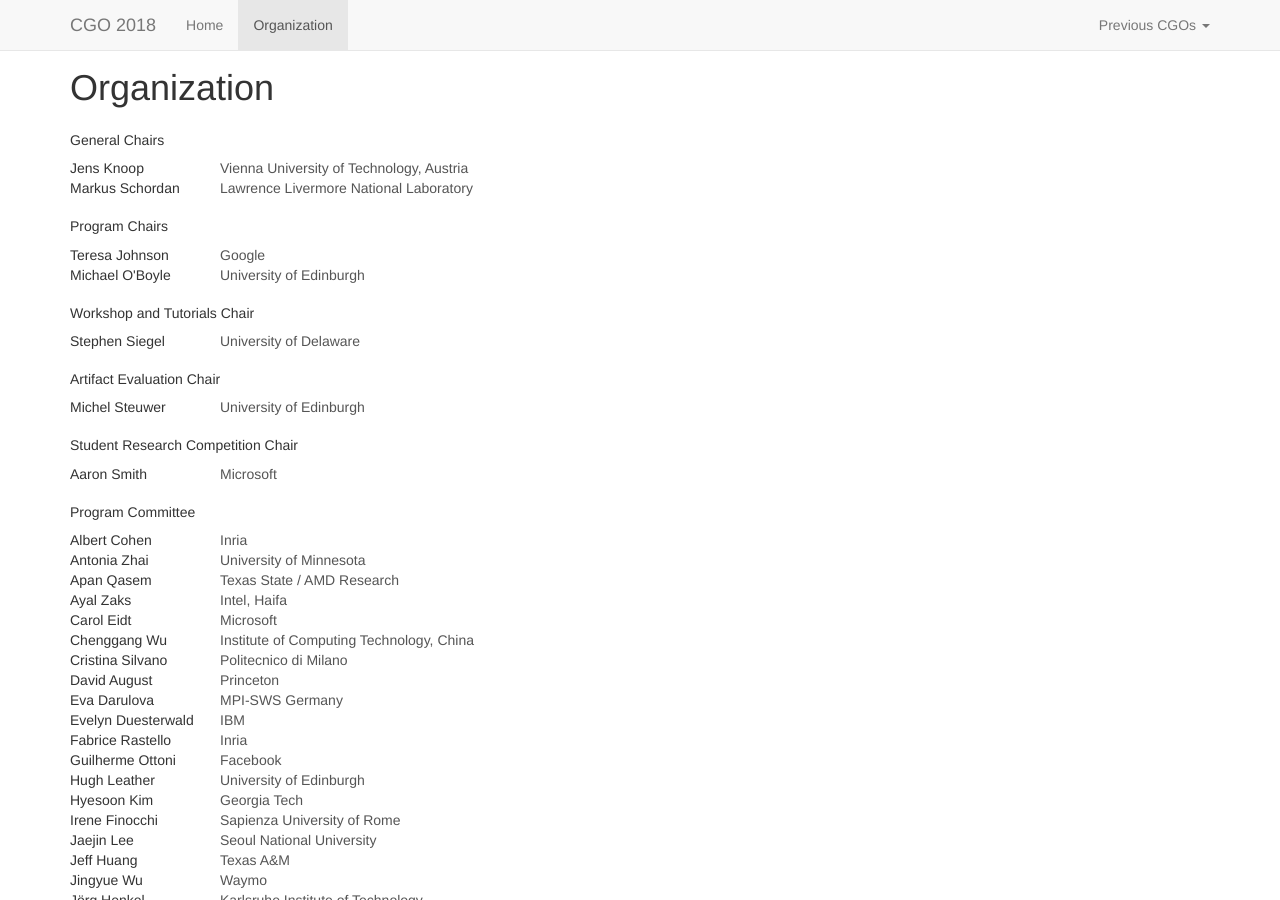
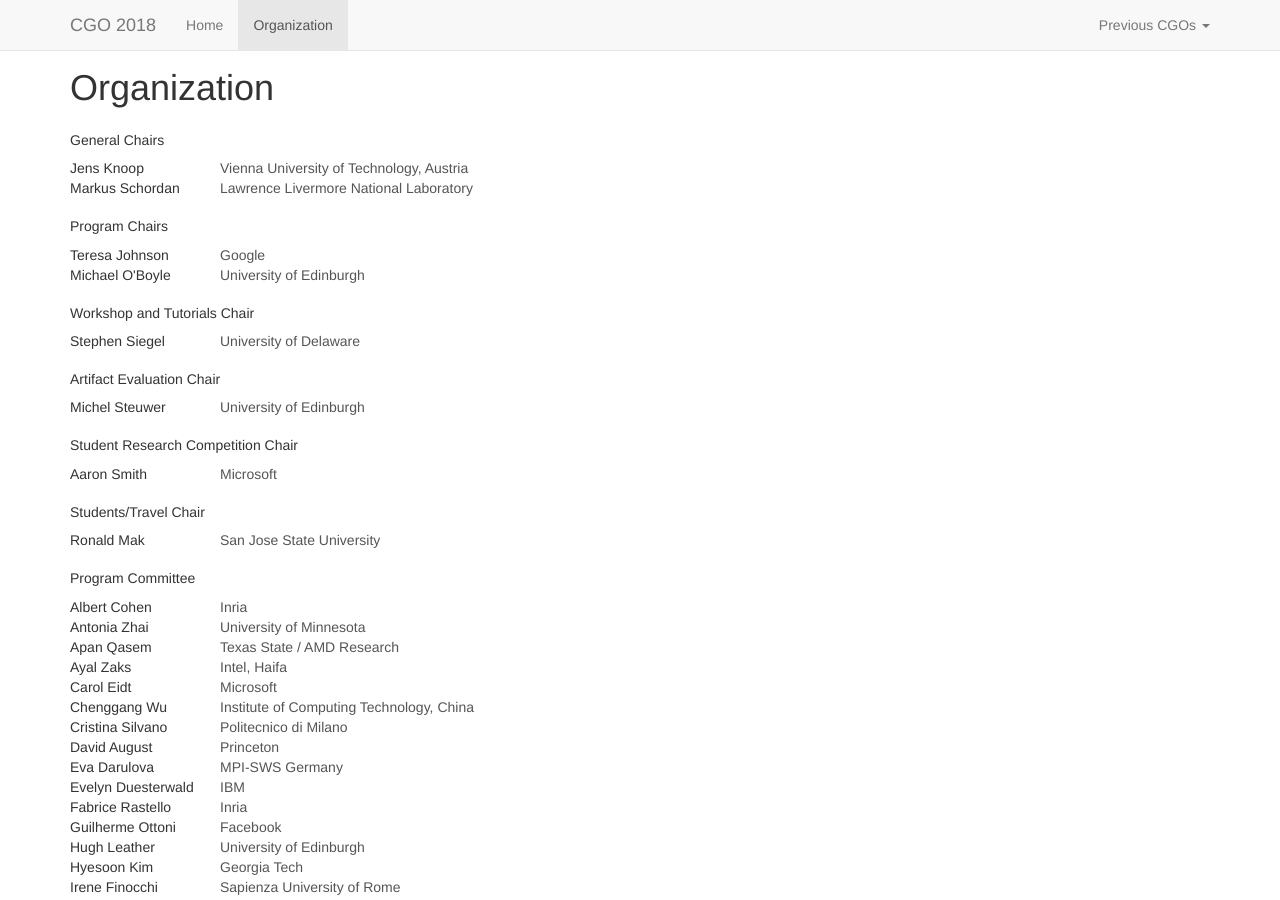
Before and after one commit to ChrisCummins/cgo2018, a Jekyll site: the page built from organization/index.html, in a window 1280 px wide and 900 px high. Built offline with Jekyll 4.4.1, drawn with Linux system fonts in a browser that asks for light colours; nearby versions of some CDN libraries.

Commit message:
Add student chair

```diff
--- a/organization/index.html
+++ b/organization/index.html
@@ -33,6 +33,11 @@ title: Organization
         <h5>Student Research Competition Chair</h5>
         <table>
           <tr><td>Aaron Smith</td><td>Microsoft</td></tr>
+        </table>
+
+        <h5>Students/Travel Chair</h5>
+        <table>
+          <tr><td>Ronald Mak</td><td>San Jose State University</td></tr>
         </table>
 
         <h5>Program Committee</h5>
```
